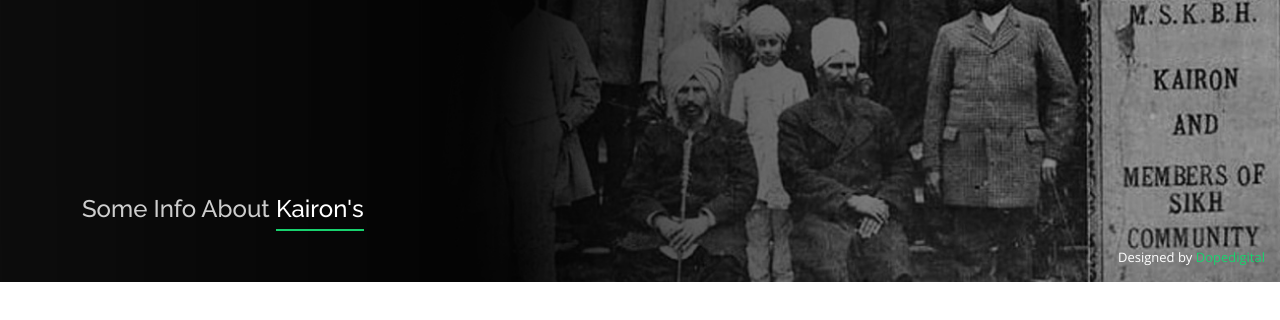
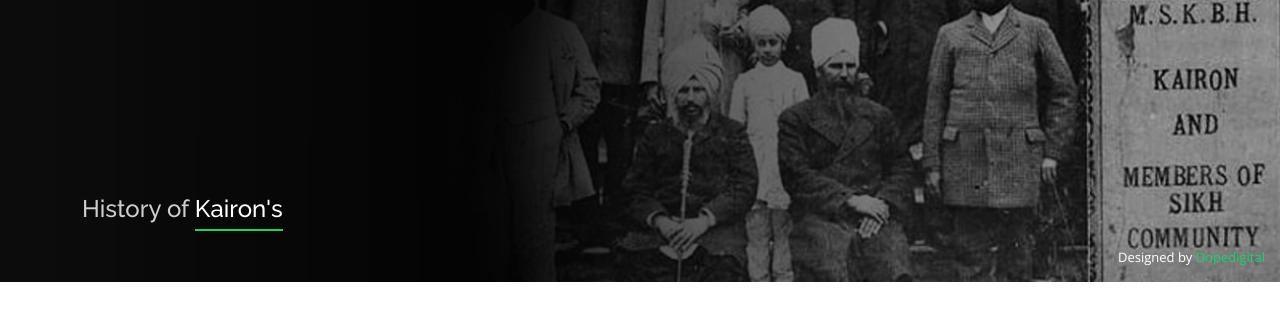
Before and after one commit to Manjeetdhimaan/kairon-2, a plain HTML site: page index.html in a window 1280 px wide. Shown: the part 518-838 px from the top of the page. Drawn offline with nearby package versions, Linux system fonts and the light colour scheme.

Commit message:
Update index.html

```diff
--- a/index.html
+++ b/index.html
@@ -48,7 +48,7 @@
       <h1><a href="index.html">Kairon's</a></h1>
       <!-- <a href="index.html" class="mr-auto"><img src="assets/img/logo.png" alt="" class="img-fluid"></a> -->
       <h2>Welcome to <span>Kairon Media</span></h2>
-      <h2 class="bottom-text">Some Info About <span>Kairon's</span></h2>
+      <h2 class="bottom-text">History of <span>Kairon's</span></h2>
       <!-- <nav id="navbar" class="navbar">
         <ul>
           <li><a class="nav-link active" href="#header">Home</a></li>
```
